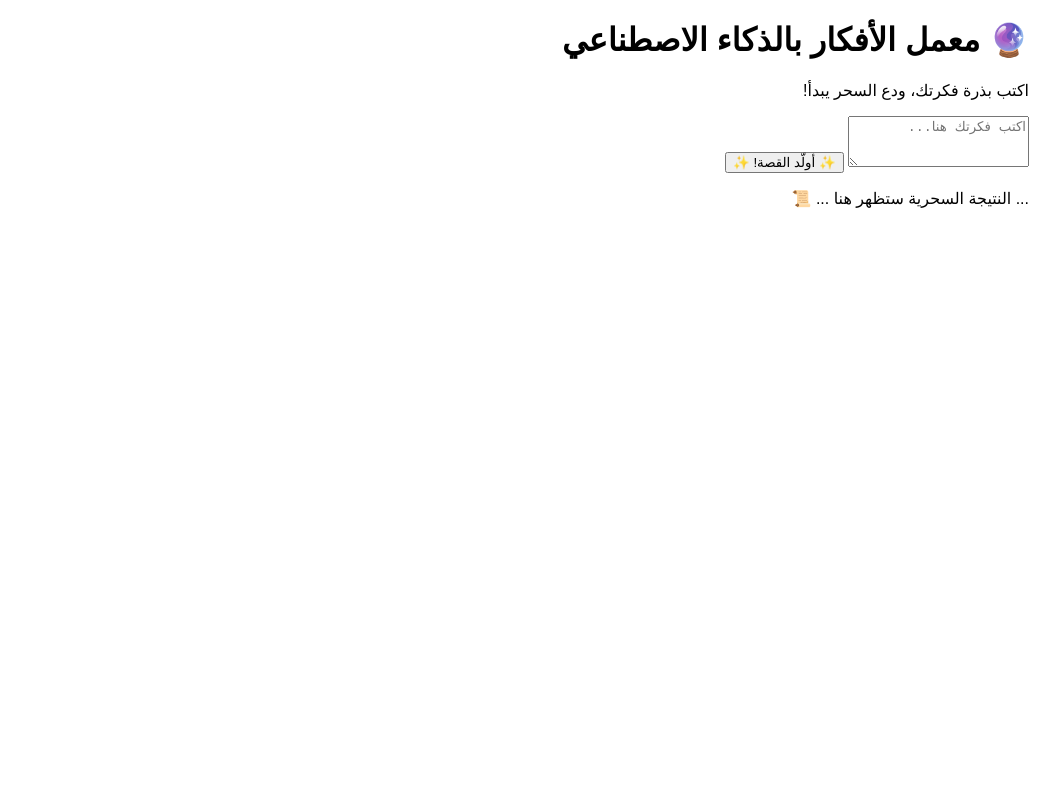
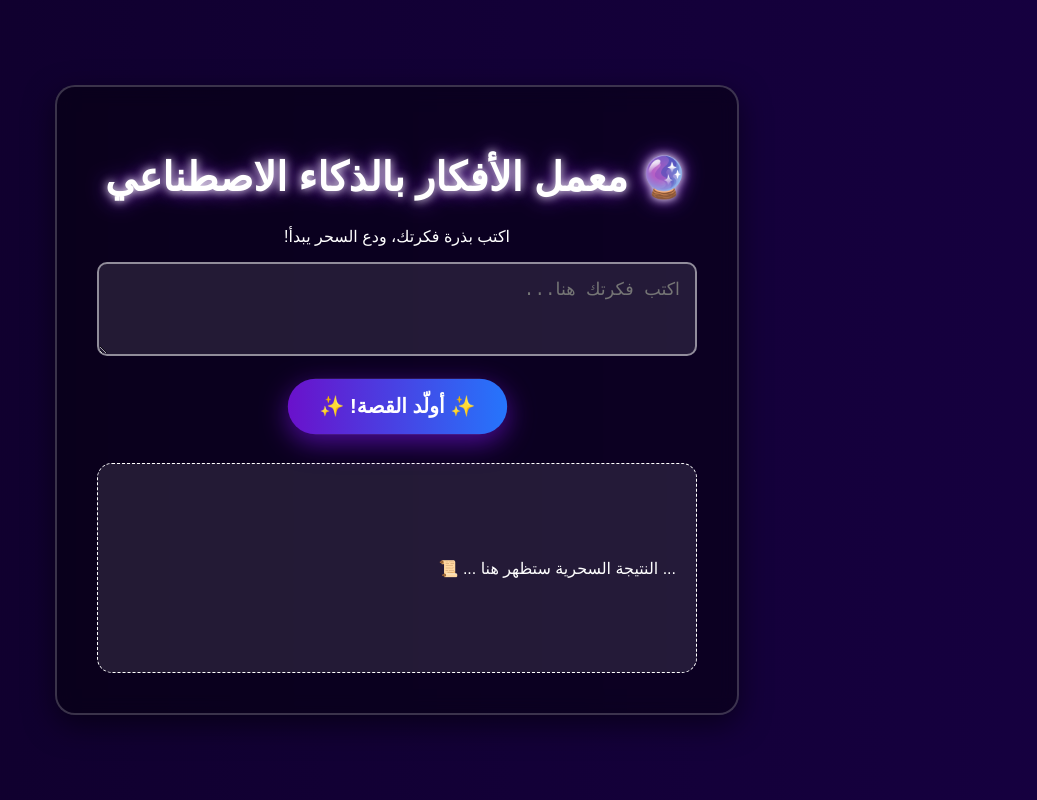
Before and after one commit to saifheny/Black-calls, a website: page index.html in a window 1280 px wide. Shown: the whole page, without its empty margins (243-1280 px from the left). Drawn offline with Linux system fonts and the light colour scheme.

Commit message:
Update index.html

```diff
--- a/index.html
+++ b/index.html
@@ -5,10 +5,114 @@
     <meta name="viewport" content="width=device-width, initial-scale=1.0">
     <title>🔮 مولد القصص بالذكاء الاصطناعي</title>
     <style>
-        /* ... (جميع أكواد CSS السحرية التي طلبتها في البداية تبقى كما هي هنا) ... */
-        /* لضمان عمل الصفحة، يجب أن تضع كود CSS الكامل هنا */
-        body { font-family: 'Cairo', sans-serif; /* ... أكواد التصميم والأنيميشن ... */ }
-        /* ... */
+        /* ... (كود CSS كامل) ... */
+        body {
+            font-family: 'Cairo', sans-serif;
+            display: flex;
+            justify-content: center;
+            align-items: center;
+            min-height: 100vh;
+            margin: 0;
+            color: white;
+            text-align: center;
+            background: linear-gradient(270deg, #1f005c, #0d0025, #001f3f, #004d40);
+            background-size: 800% 800%;
+            animation: magicGradient 20s ease infinite;
+        }
+
+        @keyframes magicGradient {
+            0% { background-position: 0% 50%; }
+            50% { background-position: 100% 50%; }
+            100% { background-position: 0% 50%; }
+        }
+
+        .magic-container {
+            background: rgba(0, 0, 0, 0.4);
+            padding: 40px;
+            border-radius: 20px;
+            box-shadow: 0 10px 30px rgba(0, 0, 0, 0.5);
+            border: 2px solid rgba(255, 255, 255, 0.2);
+            backdrop-filter: blur(10px);
+            max-width: 600px;
+            margin: 20px;
+            animation: fadeIn 1s ease-out;
+            width: 90%;
+        }
+
+        @keyframes fadeIn {
+            from { opacity: 0; transform: translateY(-20px); }
+            to { opacity: 1; transform: translateY(0); }
+        }
+
+        h1 {
+            font-size: 2.5rem;
+            text-shadow: 0 0 10px #ffffff, 0 0 20px #8a2be2;
+        }
+
+        .prompt-input {
+            width: 100%;
+            padding: 15px;
+            font-size: 1.1rem;
+            border: 2px solid rgba(255, 255, 255, 0.5);
+            border-radius: 10px;
+            background: rgba(255, 255, 255, 0.1);
+            color: white;
+            margin-bottom: 20px;
+            box-sizing: border-box;
+        }
+
+        .prompt-input:focus {
+            outline: none;
+            border-color: #8a2be2;
+            box-shadow: 0 0 15px rgba(138, 43, 226, 0.7);
+        }
+
+        .magic-button {
+            background-image: linear-gradient(to right, #6a11cb, #2575fc);
+            color: white;
+            border: none;
+            padding: 15px 30px;
+            font-size: 1.2rem;
+            font-weight: bold;
+            border-radius: 50px;
+            cursor: pointer;
+            transition: all 0.3s ease;
+            box-shadow: 0 5px 15px rgba(106, 17, 203, 0.4);
+            animation: pulse 2s infinite;
+        }
+
+        @keyframes pulse {
+            0% { transform: scale(1); box-shadow: 0 5px 15px rgba(106, 17, 203, 0.4); }
+            50% { transform: scale(1.05); box-shadow: 0 8px 25px rgba(106, 17, 203, 0.7); }
+            100% { transform: scale(1); box-shadow: 0 5px 15px rgba(106, 17, 203, 0.4); }
+        }
+
+        .magic-button.loading {
+            cursor: not-allowed;
+            animation: none;
+            background: #555;
+        }
+
+        .story-box {
+            background: rgba(255, 255, 255, 0.1);
+            margin-top: 30px;
+            padding: 20px;
+            border-radius: 15px;
+            border: 1px dashed #ffffff;
+            min-height: 100px;
+            text-align: right;
+            line-height: 1.7;
+            white-space: pre-wrap;
+        }
+
+        .story-box.show {
+            animation: textPopIn 0.8s cubic-bezier(0.175, 0.885, 0.32, 1.275);
+        }
+
+        @keyframes textPopIn {
+            0% { opacity: 0; transform: scale(0.5); }
+            100% { opacity: 1; transform: scale(1); }
+        }
     </style>
 </head>
 <body>
@@ -29,8 +133,8 @@
         const promptInput = document.getElementById('promptInput');
         const storyResult = document.getElementById('storyResult');
 
-        // 🟢 مهم جداً: هذا الرابط سنقوم بتعديله في الخطوة الأخيرة برابط Render
-        const SERVER_ENDPOINT = 'الرجاء_تعديل_هذا_الرابط_برابط_Render_الخاص_بك/generate';
+        // 🟢 Vercel تتوقع نقطة اتصال بهذا المسار
+        const SERVER_ENDPOINT = '/api/generate';
 
         generateButton.addEventListener('click', handleGeneration);
 
@@ -40,12 +144,12 @@
             showLoading(true);
 
             try {
-                // الاتصال بخادمك على Render
+                // الاتصال بخادم Vercel
                 const generatedStory = await realApiCall(userPrompt);
                 displayResult(generatedStory);
             } catch (error) {
                 console.error('خطأ:', error);
-                displayResult(حدث خطأ 😢: فشل في الاتصال بالخادم. تأكد من أن رابط Render صحيح.);
+                displayResult(حدث خطأ 😢: فشل في الاتصال بالخادم. تأكد من إعداد المفتاح السري في Vercel.);
             } finally {
                 showLoading(false);
             }
@@ -67,7 +171,24 @@
             return data.storyText;
         }
 
-        // ... دوال مساعدة للأنيميشن (displayResult, showLoading) تبقى كما هي ...
+        function displayResult(storyText) {
+            storyResult.innerHTML = <p>${storyText}</p>;
+            storyResult.classList.remove('show');
+            void storyResult.offsetWidth;
+            storyResult.classList.add('show');
+        }
+
+        function showLoading(isLoading) {
+            if (isLoading) {
+                generateButton.disabled = true;
+                generateButton.classList.add('loading');
+                generateButton.textContent = 'جاري التوليد ... 🪄';
+            } else {
+                generateButton.disabled = false;
+                generateButton.classList.remove('loading');
+                generateButton.textContent = '✨ أولّد القصة! ✨';
+            }
+        }
     </script>
 </body>
 </html>
```
